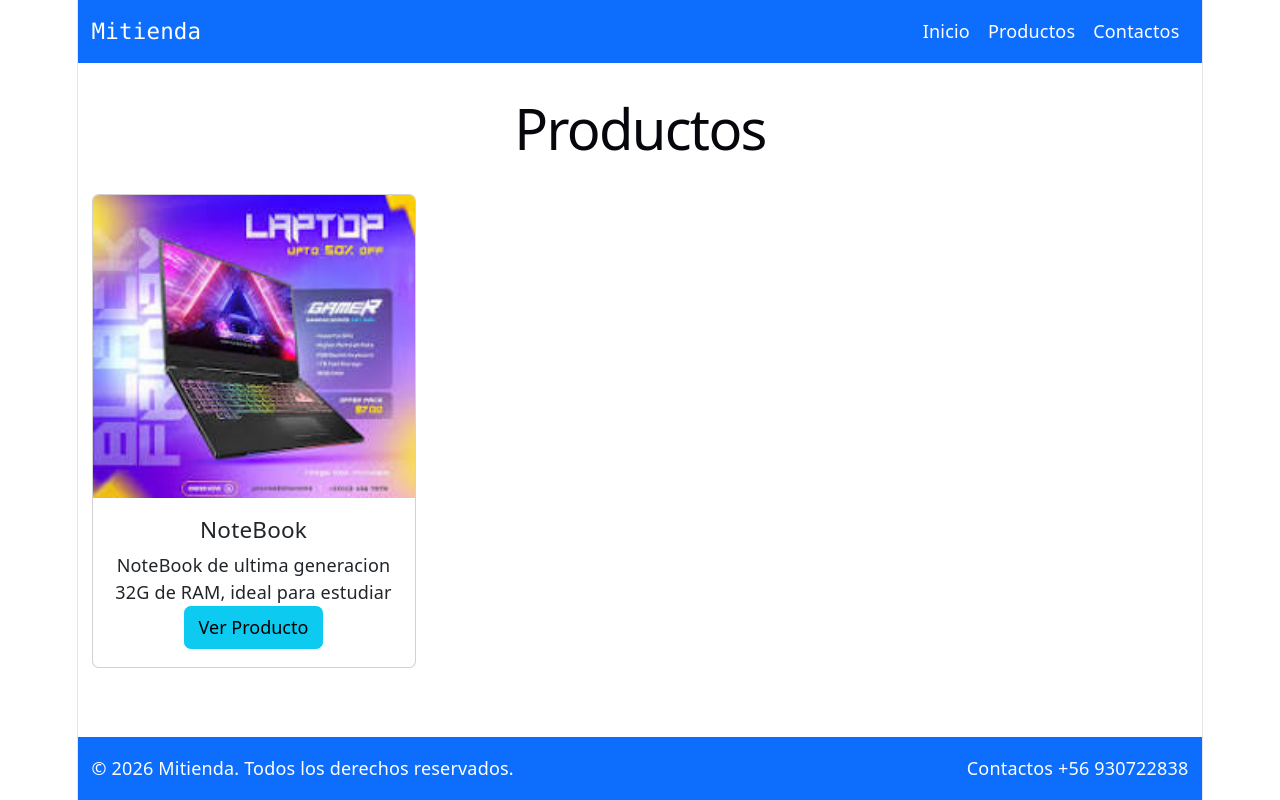
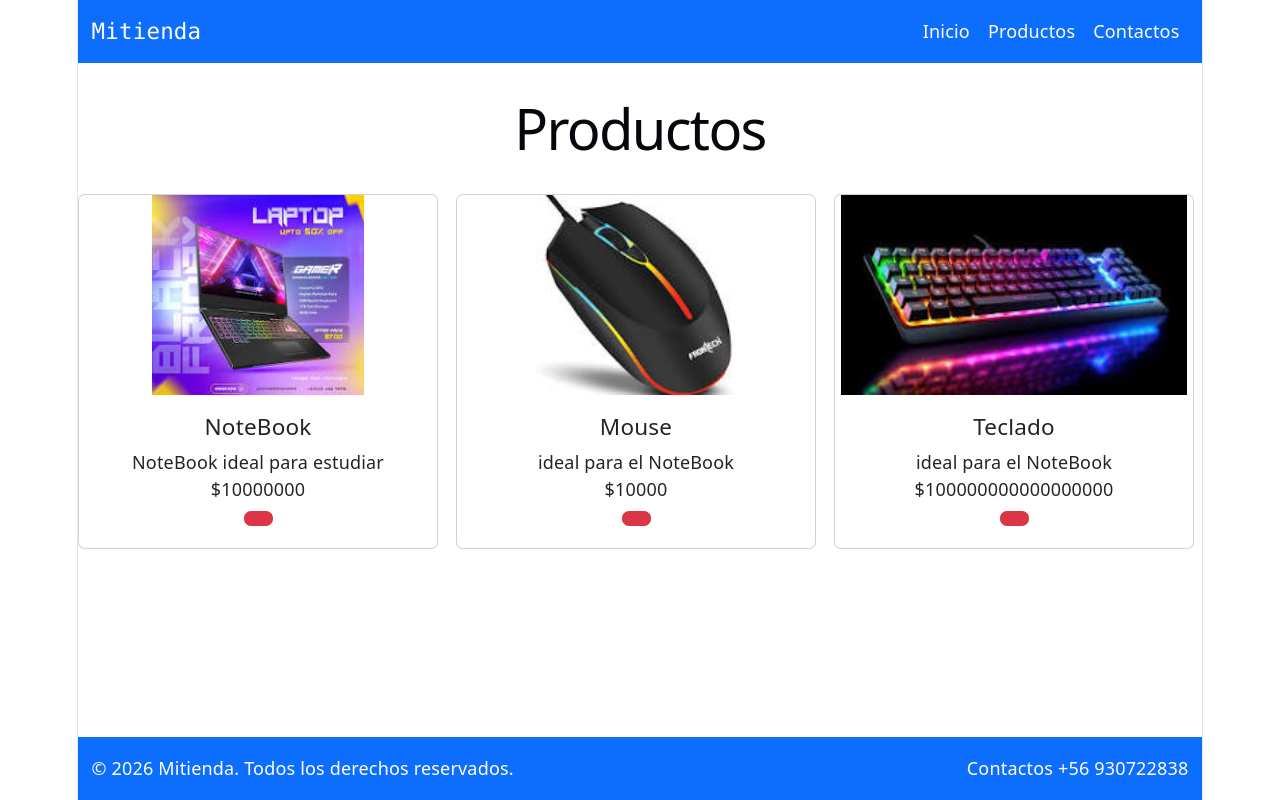
Before and after one commit to trembo25/mi_tienda, a React (Vite) app: page /productos in a window 1280 px wide. Built offline with nearby package versions, Linux system fonts and the light colour scheme.

Commit message:
modificaciones en la cards y agregar nuevos productos

```diff
--- a/package.json
+++ b/package.json
@@ -10,6 +10,7 @@
     "preview": "vite preview"
   },
   "dependencies": {
+    "boostrap": "^2.0.0",
     "bootstrap": "^5.3.8",
     "react": "^19.2.8",
     "react-dom": "^19.2.8",
--- a/src/App.tsx
+++ b/src/App.tsx
@@ -7,6 +7,8 @@ import Inicio from "./assets/pages/Inicio";
 import Productos from "./assets/pages/Productos";
 import Footer from "./components/organisms/Footer";
 import Contactos from "./assets/pages/Contactos";
+import DetalleProducto from "./assets/pages/DetalleProducto";
+
 
 
 
@@ -32,9 +34,15 @@ function App(){
         element={<Contactos/>}
         />
 
+        <Route
+        path="/producto/:id"
+        element = {<DetalleProducto/>}
+        />
+
       </Routes>
 
       <Footer/>
+
     </>
   )
 
--- /dev/null
+++ b/src/assets/pages/DetalleProducto.tsx
@@ -0,0 +1,59 @@
+import { useParams } from "react-router-dom"
+
+const productos = [
+            {
+                id:1,
+                titulo:"NoteBook",
+                descripcion:"NoteBook ideal para estudiar ",
+                precio:10000000,
+                imagen:"public/img/notebook-img.jpg"
+
+            },
+
+            {
+
+                id:2,
+                titulo:"Mouse",
+                descripcion:"ideal para el NoteBook ",
+                precio:10000,
+                imagen:"public/img/mause-img.jpg"
+
+            },
+
+            {
+                id:3,
+                titulo:"Teclado",
+                descripcion:"ideal para el NoteBook ",
+                precio:100000000000000000,
+                imagen:"public/img/teclado-img.jpg"
+
+            }
+    ]
+function DetalleProducto(){
+
+    const {id} = useParams()
+
+    const producto = productos.find(
+        producto => producto.id === Number(id)
+    )
+    return(
+        <div>
+            <h1> Detalle del Producto</h1>
+            <img
+            src={producto?.imagen}
+            alt={producto?.titulo}
+            style={{width: '30px'}}
+            />
+
+            <h2> {producto?.titulo}</h2>
+            <p>{producto?.descripcion}</p>
+            <p>{producto?.precio}</p>
+        </div>
+    )
+
+}
+
+
+
+
+export default DetalleProducto
--- a/src/assets/pages/Productos.tsx
+++ b/src/assets/pages/Productos.tsx
@@ -2,9 +2,37 @@ import CardProducto from "../../components/molecules/CardProductos";
 
 function Productos(){
     return(
-        <div className="container mt-04">
-            <h1> Productos</h1>
-            <CardProducto/>
+        <div>
+            <h1>Productos</h1>
+
+            <div className="d-flex gap-3">
+                <CardProducto
+                id={1}
+                titulo="NoteBook"
+                descripcion="NoteBook ideal para estudiar "
+                precio={10000000}
+                imagen="public/img/notebook-img.jpg"
+                />
+
+                 <CardProducto
+                 id={2}
+                titulo="Mouse"
+                descripcion="ideal para el NoteBook "
+                precio={10000}
+                imagen="public/img/mause-img.jpg"
+                />
+
+                 <CardProducto
+                 id={3}
+                titulo="Teclado"
+                descripcion="ideal para el NoteBook "
+                precio={100000000000000000}
+                imagen="public/img/teclado-img.jpg"
+                />
+
+
+            </div>
+
         </div>
     )
 }
--- a/src/components/atoms/Boton.tsx
+++ b/src/components/atoms/Boton.tsx
@@ -1,8 +1,16 @@
-function Boton(){
+import { Link } from "react-router-dom";
+interface BotonProps{
+        id: number;
+}
+
+function Boton({id}: BotonProps){
     return(
-        <button className="btn btn-info">
-            Ver Producto
-        </button>
+        <Link
+        to={`/producto/${id}`}
+        className = "btn btn-danger"
+        >
+
+        </Link>
     );
 }
 export default Boton;
--- a/src/components/molecules/CardProductos.tsx
+++ b/src/components/molecules/CardProductos.tsx
@@ -1,22 +1,39 @@
 import Boton from "../atoms/Boton";
 
-function CardProducto(){
+ interface CardProps{
+        id: number;
+        titulo: string;
+        descripcion : string;
+        precio: number;
+        imagen: string;
+
+    }
+function CardProducto({id, titulo,descripcion,precio,imagen}:CardProps){
+
     return(
-        <div className="card"  style={{width: '18rem'}}>
-            <img
-            src="public/img/notebook-img.jpg"
+        <div className="card"  style={{width: '20rem'}}>
+
+         <img
+            src={imagen}
             className="card-img-top"
-            alt="imagen notebook" />
+            alt={titulo}
+            style={{height: "200px", objectFit: "contain"}}
+             />
 
-            <div className="card-body">
+            <div className="card-body d-flex flex-column">
                 <h5 className="card-title">
-                    NoteBook
+                   {titulo}
                 </h5>
                 <p className="card-text">
-                    NoteBook de ultima generacion 32G de RAM,
-                    ideal para estudiar
+                  {descripcion}
                 </p>
-                <Boton/>
+                <p className="card-text">
+                   ${precio}
+                </p>
+
+                <div className="mt-auto">
+                <Boton id={id}/>
+                </div>
             </div>
         </div>
 
```
Also changed, not shown: 1 other file (tests, documents, lock files or other folders).
